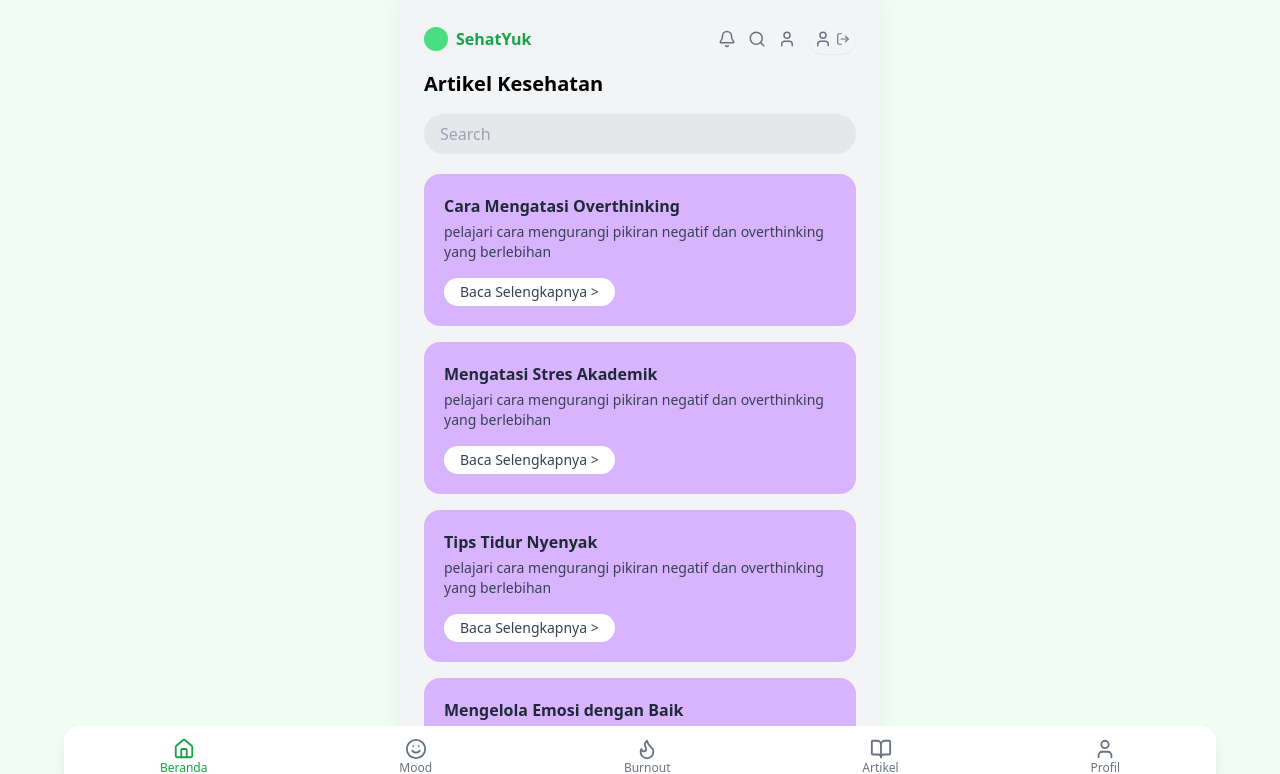
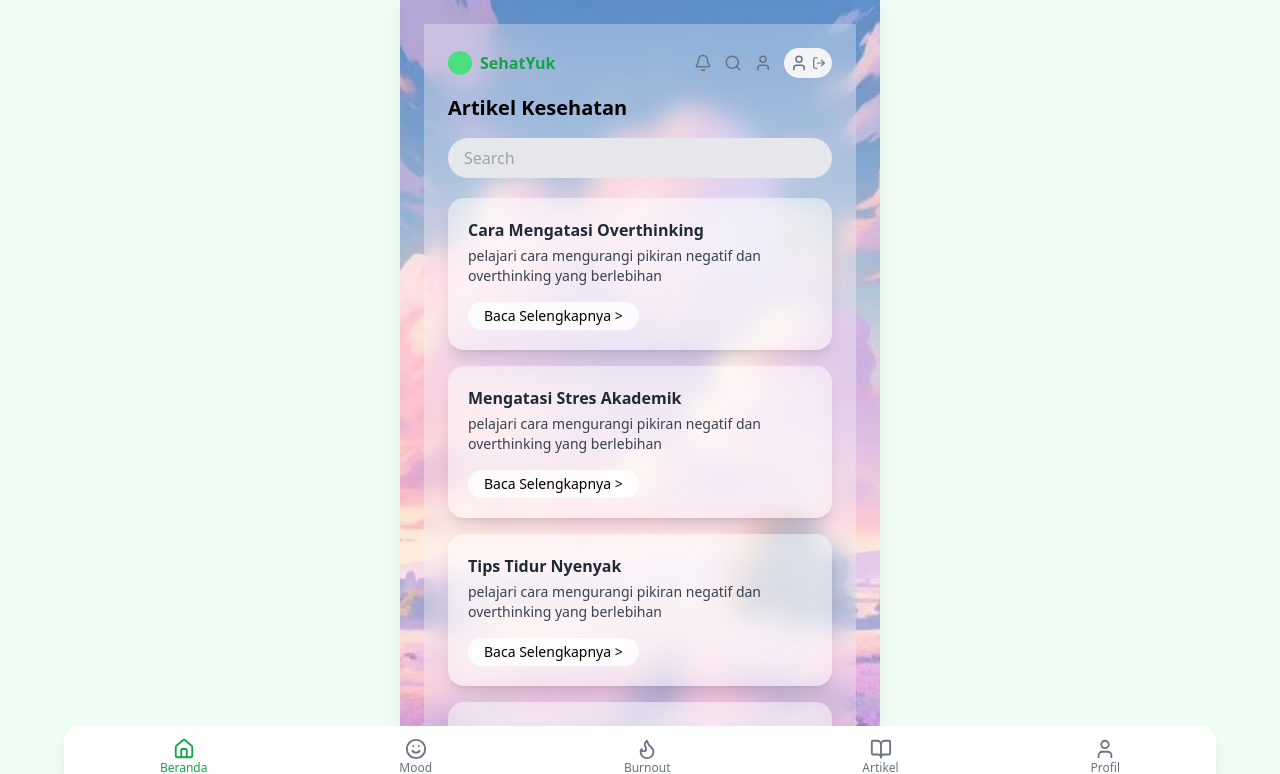
Before and after one commit to oliporangsukses/SehatYuk, a React (Vite) app: page /artikel in a window 1280 px wide. Shown: the top 774 px of the page. Built offline with nearby package versions, Linux system fonts and the light colour scheme.

Commit message:
Menyempurnakan Artikel

```diff
--- a/src/components/ArticleCard.jsx
+++ b/src/components/ArticleCard.jsx
@@ -1,6 +1,10 @@
 function ArticleCard({ title, desc, link }) {
   return (
-    <div className="bg-purple-300 p-5 rounded-2xl">
+    <div
+    className="bg-white/40 backdrop-blur-md
+    p-5 rounded-2xl border-white/30 shadow-lg
+    transition duration-300
+    hover:scale-105 hover:shadow-2xl">
 
       <h3 className="font-semibold text-gray-800 mb-1">
         {title}
@@ -14,7 +18,7 @@ function ArticleCard({ title, desc, link }) {
         href={link}
         target="_blank"
         rel="noopener noreferrer"
-        className="inline-block bg-white px-4 py-1 rounded-full text-sm font-medium text-gray-700"
+        className="inline-block bg-white/80 px-4 py-1 rounded-full text-sm font-medium transition hover:bg-white"
       >
         Baca Selengkapnya &gt;
       </a>
--- a/src/pages/Artikel.jsx
+++ b/src/pages/Artikel.jsx
@@ -3,6 +3,7 @@ import { articles } from "../data/articles"
 import ArticleCard from "../components/ArticleCard"
 import Navbar from "../components/Navbar"
 import BottomNav from "../components/BottomNav"
+import bgArticle from "../assets/bgArticle.jpeg"
 
 function Artikel() {
   const [search, setSearch] = useState("")
@@ -18,7 +19,12 @@ function Artikel() {
   }
 
   return (
-    <div className="p-6 bg-gray-100 min-h-screen pb-24">
+    <div className=
+    "p-6 min-h-screen pb-24 bg-cover bg-center"
+    style={{ backgroundImage: `url(${bgArticle})` }}
+    >
+
+      <div className="min-h-screen backdrop-blur-md bg-white/30 p-6 pb-24">
 
       <Navbar onSearchClick={handleSearchClick} />
 
@@ -53,7 +59,7 @@ function Artikel() {
           </p>
         )}
       </div>
-
+     </div>
       <BottomNav />
 
     </div>
```
Also changed, not shown: src/assets/bgArticle.jpeg (added).
